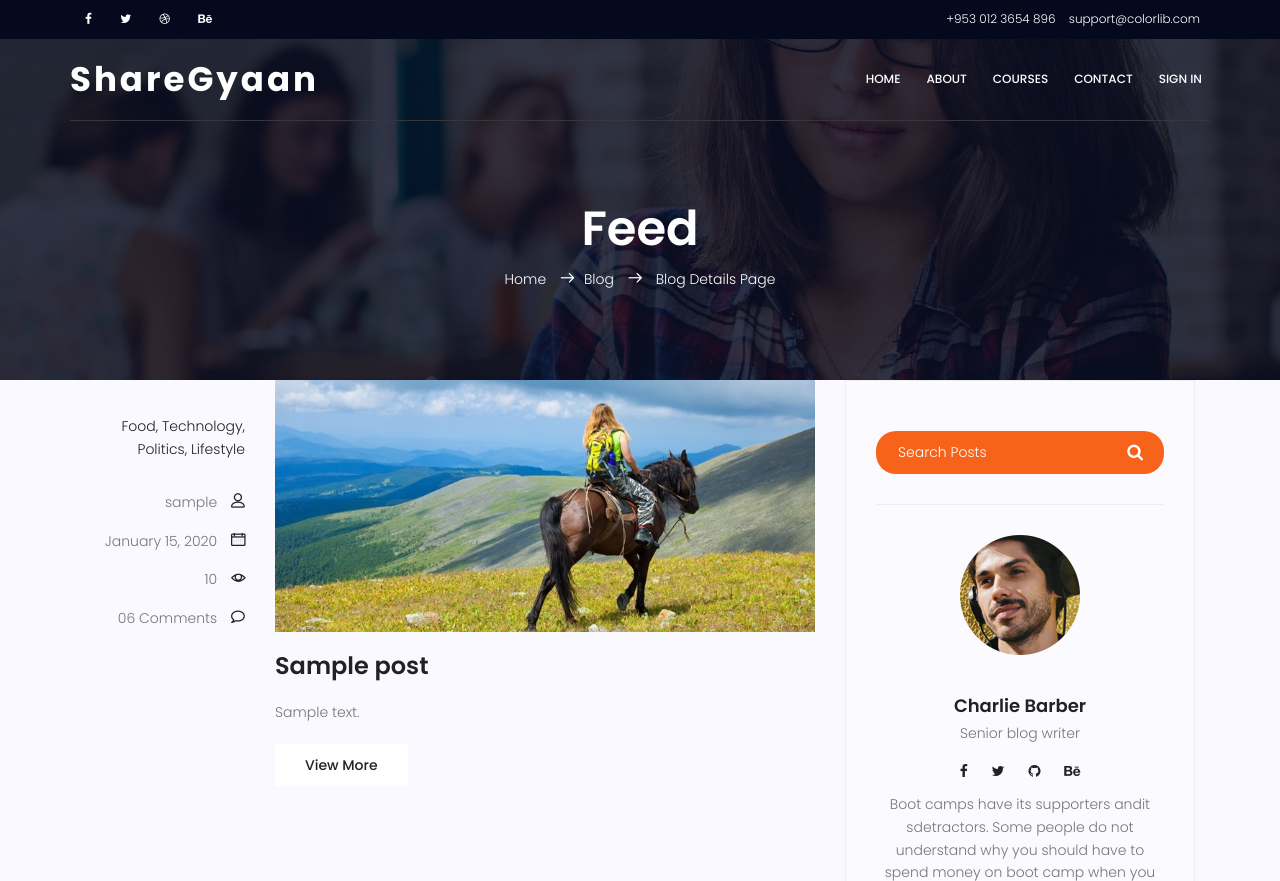
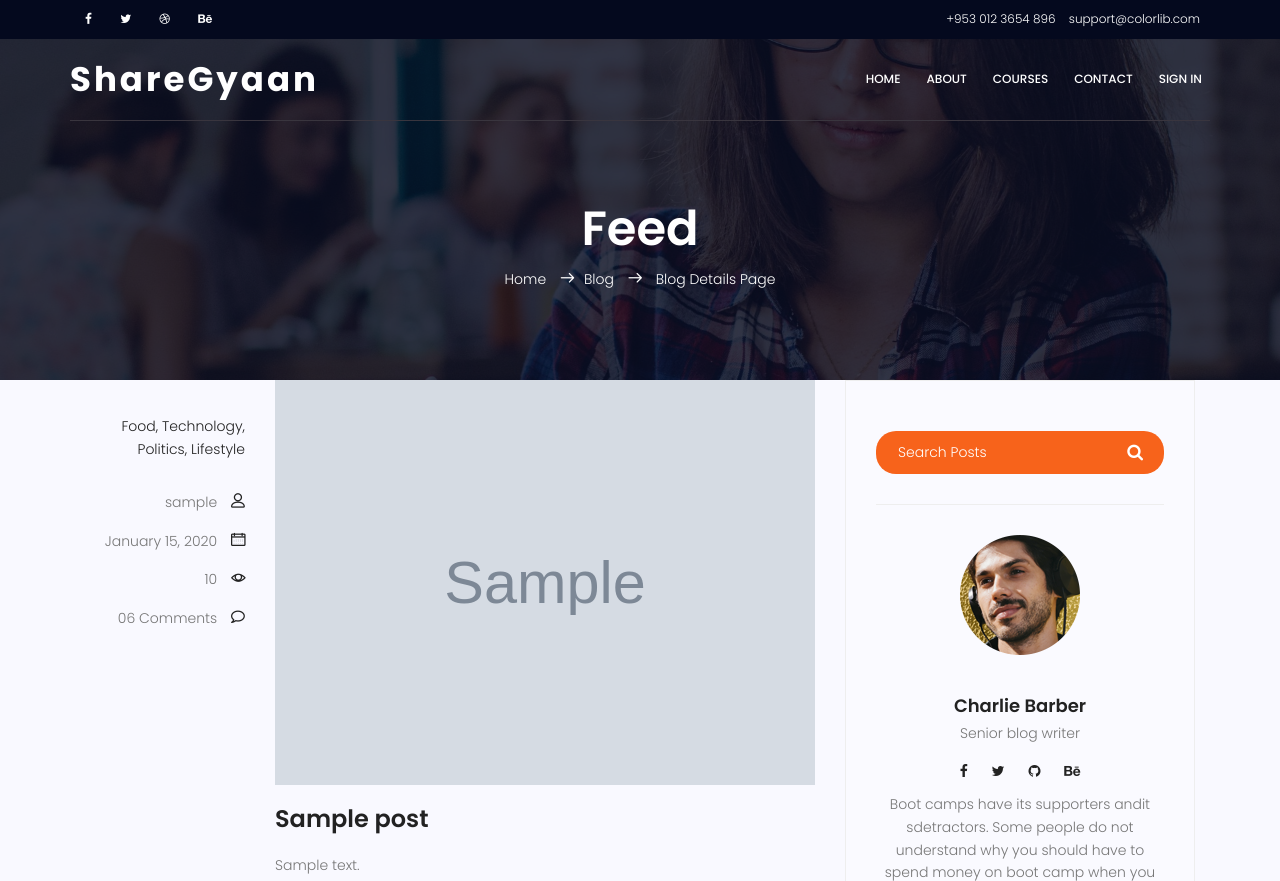
Before and after one commit to amantibrewal310/hack36, a Django app: page /blog/ in a window 1280 px wide. Shown: the top 881 px of the page. Run offline with Django 3.2, Linux system fonts and the light colour scheme; tables that the repository leaves empty hold one stand-in row (values such as "Sample post"); grey boxes marked "Sample" are stand-in pictures; some libraries are stand-ins or nearby versions.

Commit message:
image added to the post model

```diff
--- a/blog/models.py
+++ b/blog/models.py
@@ -15,6 +15,9 @@ class Post(models.Model):
     date_posted = models.DateTimeField(default=timezone.now)
     author = models.ForeignKey(User, on_delete=models.CASCADE)
     votes_total = models.IntegerField(default=0)
+
+    #image field added
+    image = models.ImageField(upload_to = 'images/', blank=True, null=True)
 
     def __str__(self):
         return self.title
--- a/blog/templates/blog/post.html
+++ b/blog/templates/blog/post.html
@@ -41,7 +41,7 @@
                     </div>
                     <div class="col-lg-9 col-md-9 ">
                         <div class="feature-img">
-                            <img class="img-fluid" src="{% static 'img/blog/feature-img1.jpg' %}" alt="">
+                            <img class="img-fluid" src="{{ post.image.url }}" alt="Image link broken">
                         </div>
                         <a class="posts-title" href="{% url 'detail' post.id %}"><h3>{{ post.title }}</h3></a>
                         <p class="excert">
```
Also changed, not shown: blog/migrations/0004_post_image.py (added).
